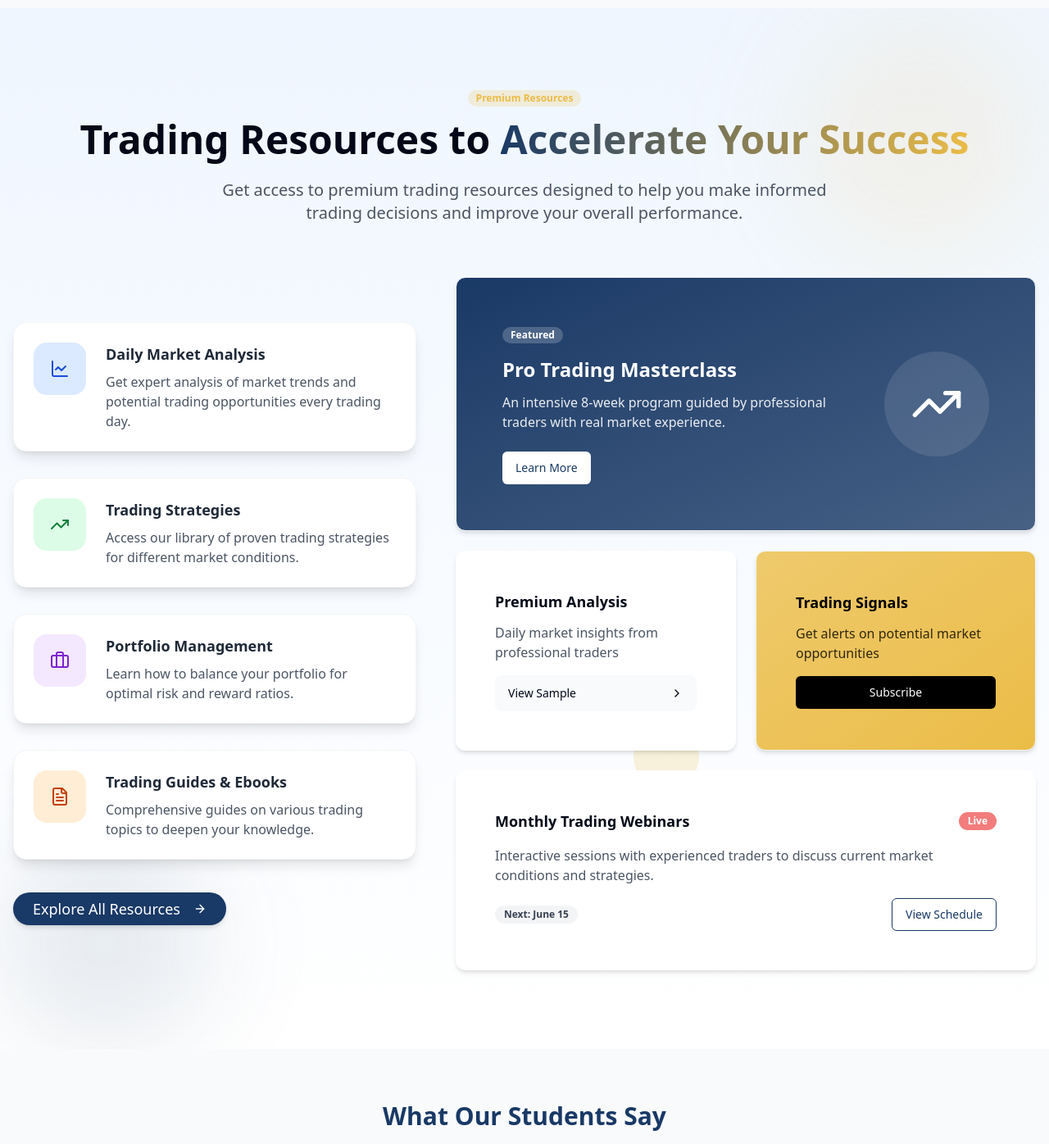
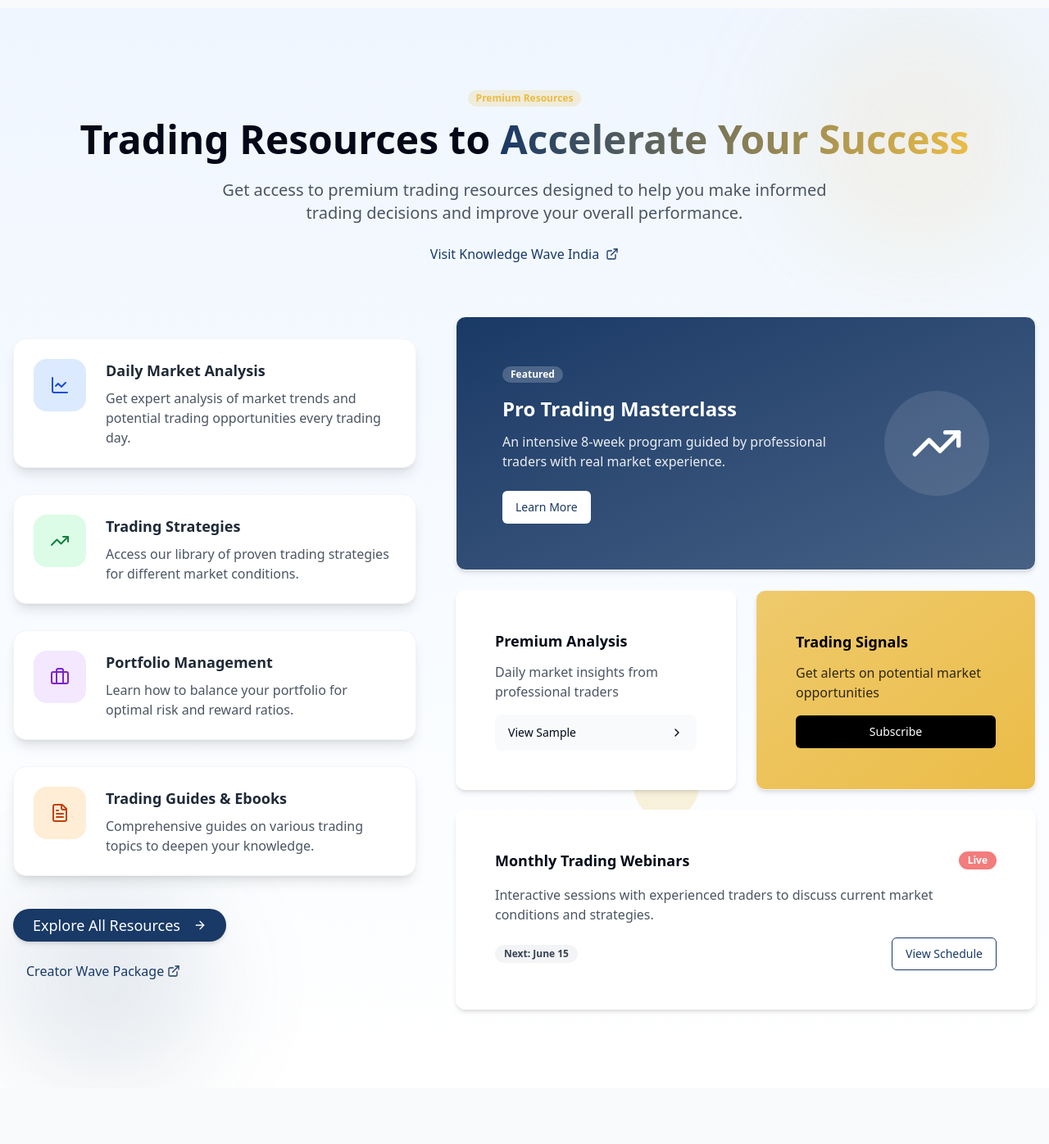
Before and after one commit to Dev-raj3868/Course-selling-website, a React (Vite) app: page / in a window 1280 px wide. Shown: the part 2197-3593 px from the top of the page at 82% size. Built offline with nearby package versions, Linux system fonts and the light colour scheme.

Commit message:
Give link to new website
Provide the link to the newly created website.

```diff
--- a/src/components/TradingResources.tsx
+++ b/src/components/TradingResources.tsx
@@ -2,7 +2,7 @@
 import { Button } from "@/components/ui/button";
 import { Card, CardContent } from "@/components/ui/card";
 import { Badge } from "@/components/ui/badge";
-import { ChevronRight, LineChart, TrendingUp, Briefcase, FileText, ArrowRight } from "lucide-react";
+import { ChevronRight, LineChart, TrendingUp, Briefcase, FileText, ArrowRight, ExternalLink } from "lucide-react";
 
 const resourceData = [
   {
@@ -53,6 +53,18 @@ const TradingResources = () => {
           <p className="text-xl text-gray-600 max-w-3xl mx-auto">
             Get access to premium trading resources designed to help you make informed trading decisions and improve your overall performance.
           </p>
+
+          {/* New Website Link */}
+          <div className="mt-6">
+            <a
+              href="https://knowledgewaveindia.com"
+              target="_blank"
+              rel="noopener noreferrer"
+              className="inline-flex items-center gap-2 text-primary font-medium hover:underline"
+            >
+              Visit Knowledge Wave India <ExternalLink size={16} />
+            </a>
+          </div>
         </div>
 
         <div className="grid grid-cols-1 lg:grid-cols-12 gap-12 items-center">
@@ -74,11 +86,21 @@ const TradingResources = () => {
                 </div>
               ))}
             </div>
-            <div className="mt-10">
+            <div className="mt-10 flex flex-wrap gap-4 items-center justify-center md:justify-start">
               <Button className="primary-button flex items-center group text-lg py-6 px-8">
                 Explore All Resources
                 <ArrowRight size={20} className="ml-2 group-hover:translate-x-1 transition-transform" />
               </Button>
+
+              {/* Additional Website Link */}
+              <a
+                href="https://knowledgewaveindia.com/package/creator-wave"
+                target="_blank"
+                rel="noopener noreferrer"
+                className="flex items-center py-2 px-4 text-primary hover:text-primary/80 transition-colors"
+              >
+                Creator Wave Package <ExternalLink size={16} className="ml-1" />
+              </a>
             </div>
           </div>
 
```
